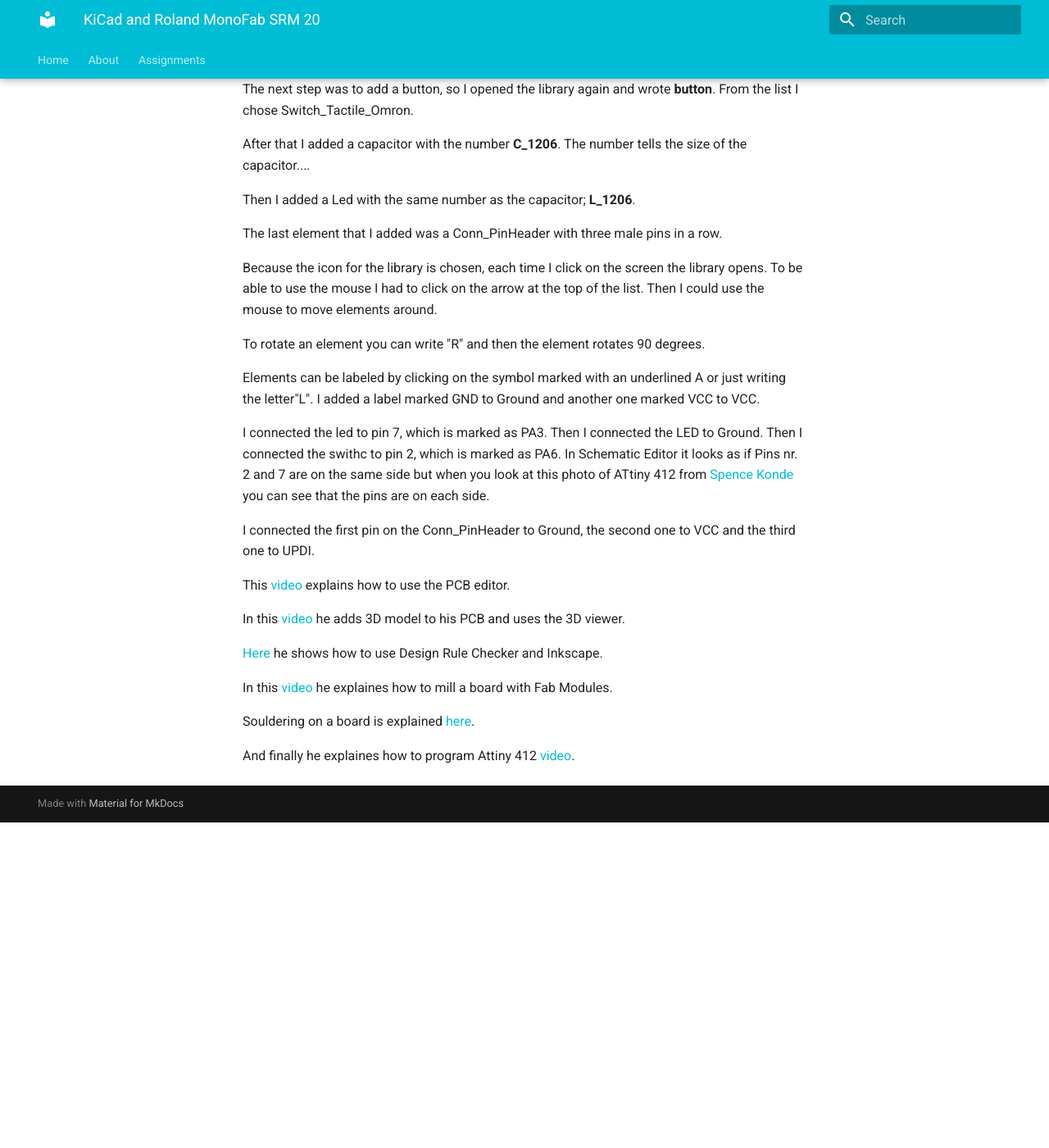
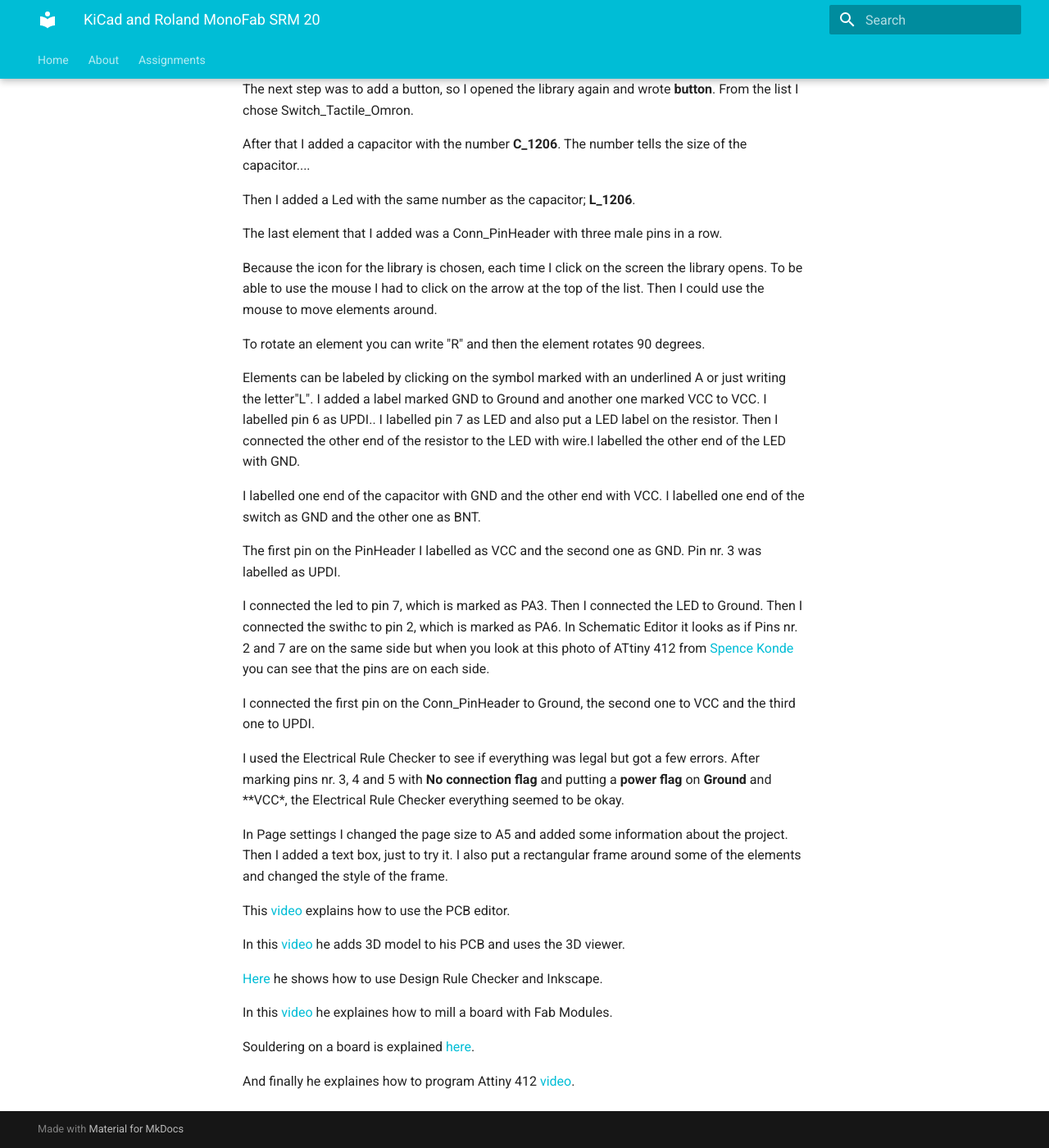
Before and after one commit to OlofH2/Before-Fab-Academy, an MkDocs documentation site: the page built from docs/KiCad_and_Roland_MonoFab_SRM_20.md, in a window 1280 px wide and 1400 px high, scrolled down 3146 px. Shown: the whole window at 82% size. Built offline with MkDocs 1.6.1 and Material for MkDocs 9.7.7, drawn with Linux system fonts in a browser that asks for light colours; before the commit the page ends 4149 px from its top, so only the background shows below that.

Commit message:
Electrical rule checker

```diff
--- a/docs/KiCad_and_Roland_MonoFab_SRM_20.md
+++ b/docs/KiCad_and_Roland_MonoFab_SRM_20.md
@@ -54,14 +54,20 @@
 
 To rotate an element you can write "R" and then the element rotates 90 degrees.
 
-Elements can be labeled by clicking on the symbol marked with an underlined A or just writing the letter"L". I added a label marked GND to Ground and another one marked VCC to VCC.
+Elements can be labeled by clicking on the symbol marked with an underlined A or just writing the letter"L". I added a label marked GND to Ground and another one marked VCC to VCC. I labelled pin 6 as UPDI.. I labelled pin 7 as LED and also put a LED label on the resistor. Then I connected the other end of the resistor to the LED with wire.I labelled the other end of the LED with GND.
+
+I labelled one end of the capacitor with GND and the other end with VCC. I labelled one end of the switch as GND and the other one as BNT.
+
+The first pin on the PinHeader I labelled as VCC and the second one as GND. Pin nr. 3 was labelled as UPDI.
 
 
  I connected the led to pin 7, which is marked as PA3. Then I connected the LED to Ground. Then I connected the swithc to pin 2, which is marked as PA6. In Schematic Editor it looks as if Pins nr. 2 and 7 are on the same side but when you look at this photo of ATtiny 412 from [Spence Konde](https://github.com/SpenceKonde/megaTinyCore/raw/master/megaavr/extras/ATtiny_x12.gif) you can see that the pins are on each side.
 
 I connected the first pin on the Conn_PinHeader to Ground, the second one to VCC and the third one to UPDI.
 
+I used the Electrical Rule Checker to see if everything was legal but got a few errors. After marking pins nr. 3, 4 and 5 with **No connection flag** and putting a **power flag** on **Ground** and **VCC*, the Electrical Rule Checker everything seemed to be okay.
 
+In Page settings I changed the page size to A5 and added some information about the project. Then I added a text box, just to try it. I also put a rectangular frame around some of the elements and changed the style of the frame.
 
 
 
```
